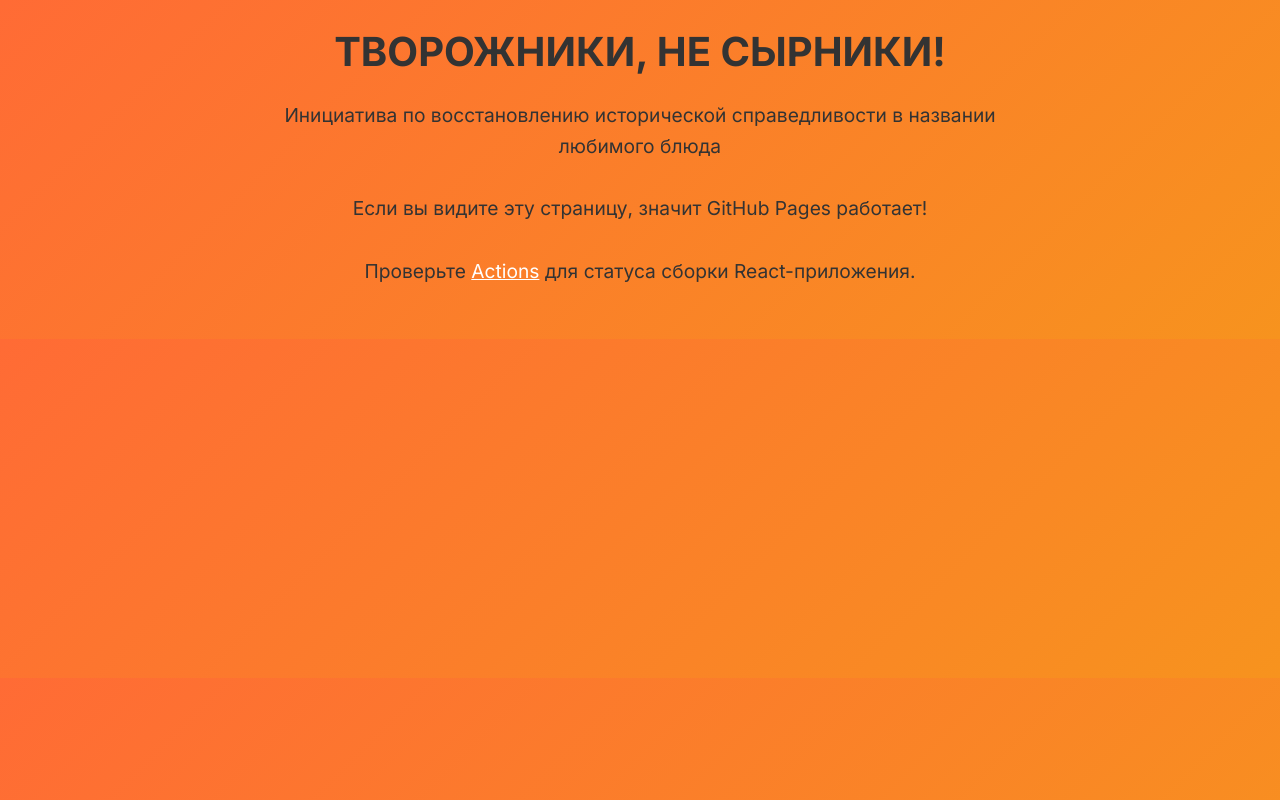
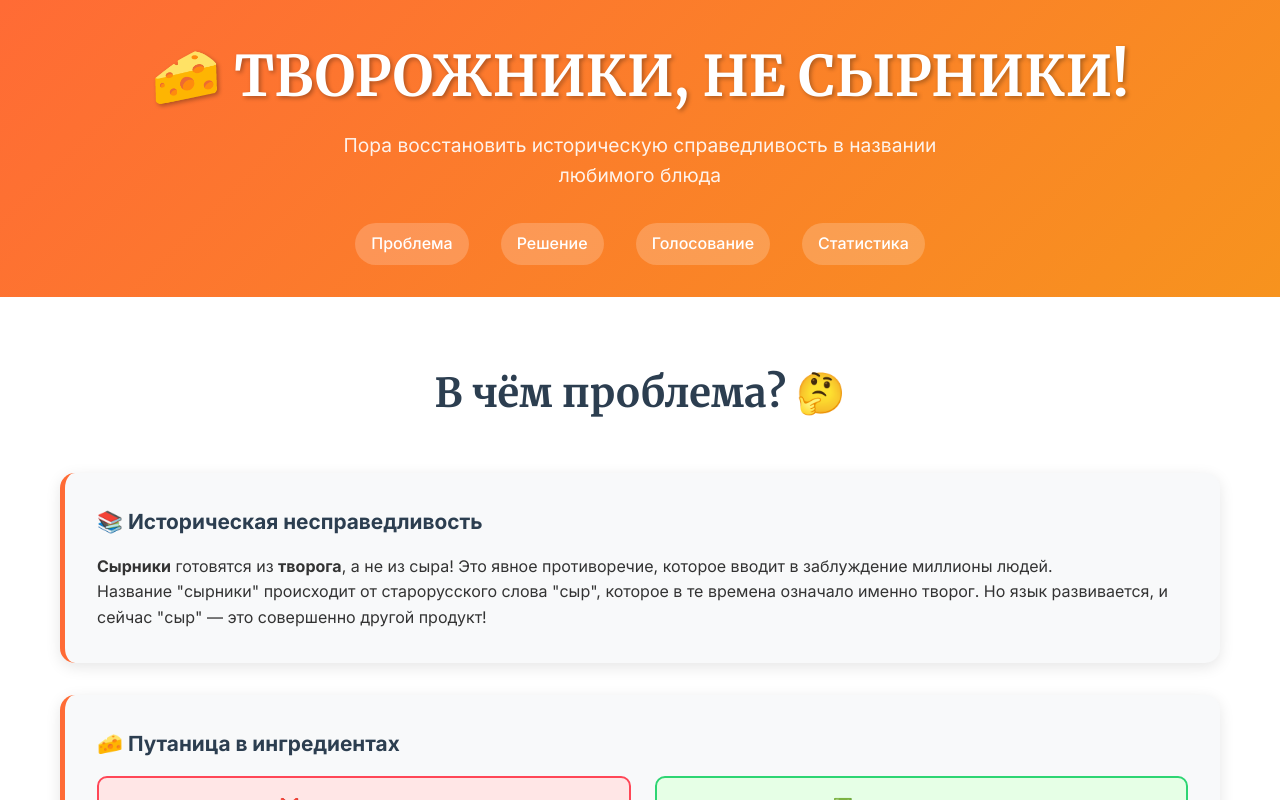
Before and after one commit to mizant/tvorozhniki-campaign, a React (Vite) app: page / in a window 1280 px wide. Shown: the top 800 px of the page. Built offline with nearby package versions, Linux system fonts and the light colour scheme.

Commit message:
Update Vite config for GitHub Pages deployment

```diff
--- a/index.html
+++ b/index.html
@@ -1,47 +1,14 @@
 <!DOCTYPE html>
 <html lang="ru">
-<head>
-    <meta charset="UTF-8">
-    <meta name="viewport" content="width=device-width, initial-scale=1.0">
+  <head>
+    <meta charset="UTF-8" />
+    <link rel="icon" type="image/svg+xml" href="/vite.svg" />
+    <meta name="viewport" content="width=device-width, initial-scale=1.0" />
     <title>ТВОРОЖНИКИ, НЕ СЫРНИКИ!</title>
-    <style>
-        body {
-            font-family: Arial, sans-serif;
-            max-width: 800px;
-            margin: 0 auto;
-            padding: 20px;
-            background: linear-gradient(135deg, #ff6b35, #f7931e);
-            color: white;
-            text-align: center;
-        }
-        h1 {
-            font-size: 2.5rem;
-            margin-bottom: 1rem;
-        }
-        p {
-            font-size: 1.2rem;
-            margin-bottom: 2rem;
-        }
-        .button {
-            display: inline-block;
-            padding: 12px 24px;
-            background: white;
-            color: #ff6b35;
-            text-decoration: none;
-            border-radius: 50px;
-            font-weight: bold;
-            transition: all 0.3s ease;
-        }
-        .button:hover {
-            transform: translateY(-3px);
-            box-shadow: 0 5px 15px rgba(0,0,0,0.2);
-        }
-    </style>
-</head>
-<body>
-    <h1>ТВОРОЖНИКИ, НЕ СЫРНИКИ!</h1>
-    <p>Инициатива по восстановлению исторической справедливости в названии любимого блюда</p>
-    <p>Если вы видите эту страницу, значит GitHub Pages работает!</p>
-    <p>Проверьте <a href="https://github.com/mizant/tvorozhniki-campaign/actions" style="color: white; text-decoration: underline;">Actions</a> для статуса сборки React-приложения.</p>
-</body>
+    <meta name="description" content="Инициатива по восстановлению исторической справедливости в названии любимого блюда" />
+  </head>
+  <body>
+    <div id="root"></div>
+    <script type="module" src="./src/main.jsx"></script>
+  </body>
 </html>
--- a/src/components/VotingSection.jsx
+++ b/src/components/VotingSection.jsx
@@ -6,12 +6,10 @@ import {
   isValidEmail,
   generateVerificationCode,
   storePendingVote,
-  verifyPendingVote,
-  clearAllVoteData
+  verifyPendingVote
 } from '../utils/voteTracker'
-import { clearAllVotingData } from '../utils/voteDataAnalyzer'
 
-const VotingSection = ({ onVote, hasVoted }) => {
+const VotingSection = ({ onVote }) => {
   const [selectedOption, setSelectedOption] = useState('')
   const [showForm, setShowForm] = useState(false)
   const [showVerification, setShowVerification] = useState(false)
@@ -76,7 +74,7 @@ const VotingSection = ({ onVote, hasVoted }) => {
       console.log(`Verification code for ${voterInfo.email}: ${code}`)
 
       // In development, also store the code for display
-      if (process.env.NODE_ENV === 'development') {
+      if (typeof window !== 'undefined' && window.process && window.process.env.NODE_ENV === 'development') {
         setVerificationCode('')  // Clear any existing code
         // Store the generated code temporarily for development display
         window.devVerificationCode = code
@@ -93,6 +91,7 @@ const VotingSection = ({ onVote, hasVoted }) => {
         onVote()
         setShowForm(false)
       } catch (error) {
+        console.error('Error recording vote:', error);
         setError('Произошла ошибка при записи голоса. Попробуйте снова.')
       }
       setLoading(false)
@@ -298,7 +297,7 @@ const VotingSection = ({ onVote, hasVoted }) => {
               </p>
 
               {/* Development: Show verification code directly */}
-              {process.env.NODE_ENV === 'development' && window.devVerificationCode && (
+              {typeof window !== 'undefined' && window.process && window.process.env.NODE_ENV === 'development' && window.devVerificationCode && (
                 <div className="dev-verification-display">
                   <h4>🧪 Режим разработки</h4>
                   <p>Ваш код подтверждения: <strong className="verification-code-display">{window.devVerificationCode}</strong></p>
@@ -318,7 +317,7 @@ const VotingSection = ({ onVote, hasVoted }) => {
                     className="verification-input"
                   />
                   {/* Development: Auto-fill button */}
-                  {process.env.NODE_ENV === 'development' && window.devVerificationCode && (
+                  {typeof window !== 'undefined' && window.process && window.process.env.NODE_ENV === 'development' && window.devVerificationCode && (
                     <button
                       type="button"
                       onClick={() => setVerificationCode(window.devVerificationCode)}
--- a/src/utils/voteDataAnalyzer.js
+++ b/src/utils/voteDataAnalyzer.js
@@ -12,8 +12,8 @@ export const getAllVotes = async () => {
     try {
       const vote = JSON.parse(localStorageVote);
       votes.push({ ...vote, source: 'localStorage' });
-    } catch (error) {
-      console.warn('Error parsing localStorage vote:', error);
+    } catch (err) {
+      console.warn('Error parsing localStorage vote:', err);
     }
   }
 
@@ -67,6 +67,7 @@ const getVotesFromIndexedDB = async () => {
         resolve([]);
       };
     } catch (error) {
+      console.error(error);
       resolve([]);
     }
   });
@@ -80,6 +81,7 @@ const getGlobalVotes = () => {
     const globalVotesStr = localStorage.getItem('tvorozhniki_global_votes');
     return globalVotesStr ? JSON.parse(globalVotesStr) : [];
   } catch (error) {
+    console.error(error);
     return [];
   }
 };
--- a/src/utils/voteTracker.js
+++ b/src/utils/voteTracker.js
@@ -129,8 +129,8 @@ const storeVoteInIndexedDB = async (voteRecord) => {
       const store = transaction.objectStore('votes');
       store.add(voteRecord);
     };
-  } catch (error) {
-    console.warn('IndexedDB storage failed:', error);
+  } catch (err) {
+    console.warn('IndexedDB storage failed:', err);
   }
 };
 
@@ -169,7 +169,8 @@ export const checkIndexedDBVotes = async () => {
       request.onerror = () => {
         resolve(false);
       };
-    } catch (error) {
+    } catch (err) {
+      console.warn('IndexedDB storage failed:', err);
       resolve(false);
     }
   });
--- a/vite.config.js
+++ b/vite.config.js
@@ -4,7 +4,7 @@ import react from '@vitejs/plugin-react'
 // https://vite.dev/config/
 export default defineConfig({
   plugins: [react()],
-  base: './',
+  base: '/tvorozhniki-campaign/',
   build: {
     outDir: 'dist',
     assetsDir: 'assets',
```
